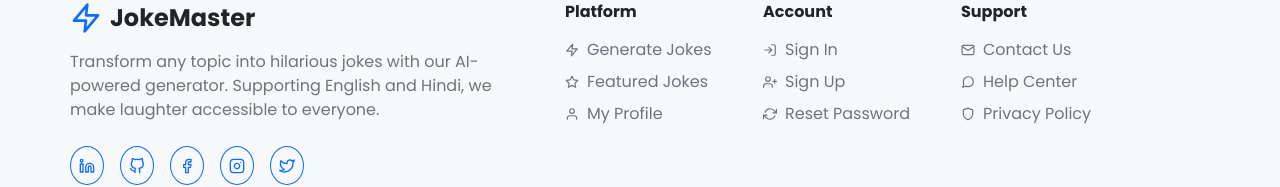
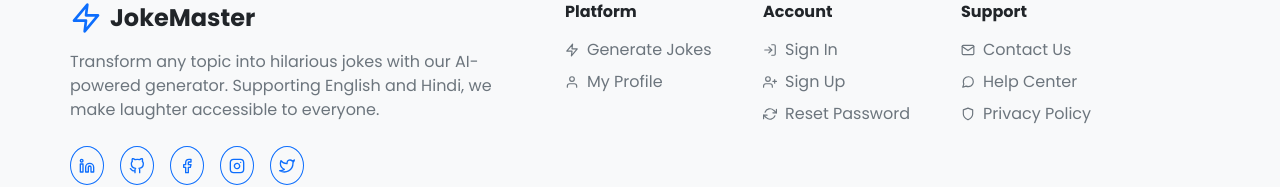
Before and after one commit to atulguptag/auth-frontend, a React (Create React App) app: page /home in a window 1280 px wide. Shown: the part 3369-3556 px from the top of the page. Built offline with nearby package versions, Linux system fonts and the light colour scheme; no server answers.

Commit message:
Fixed the error that causing build error

```diff
--- a/src/components/Home.js
+++ b/src/components/Home.js
@@ -444,15 +444,6 @@ const Home = () => {
                   </li>
                   <li className="mb-2">
                     <Link
-                      to="/#featured"
-                      className="text-muted text-decoration-none hover-zoom d-flex align-items-center"
-                    >
-                      <FiStar className="me-2" size={14} />
-                      Featured Jokes
-                    </Link>
-                  </li>
-                  <li className="mb-2">
-                    <Link
                       to="/profile"
                       className="text-muted text-decoration-none hover-zoom d-flex align-items-center"
                     >
```
